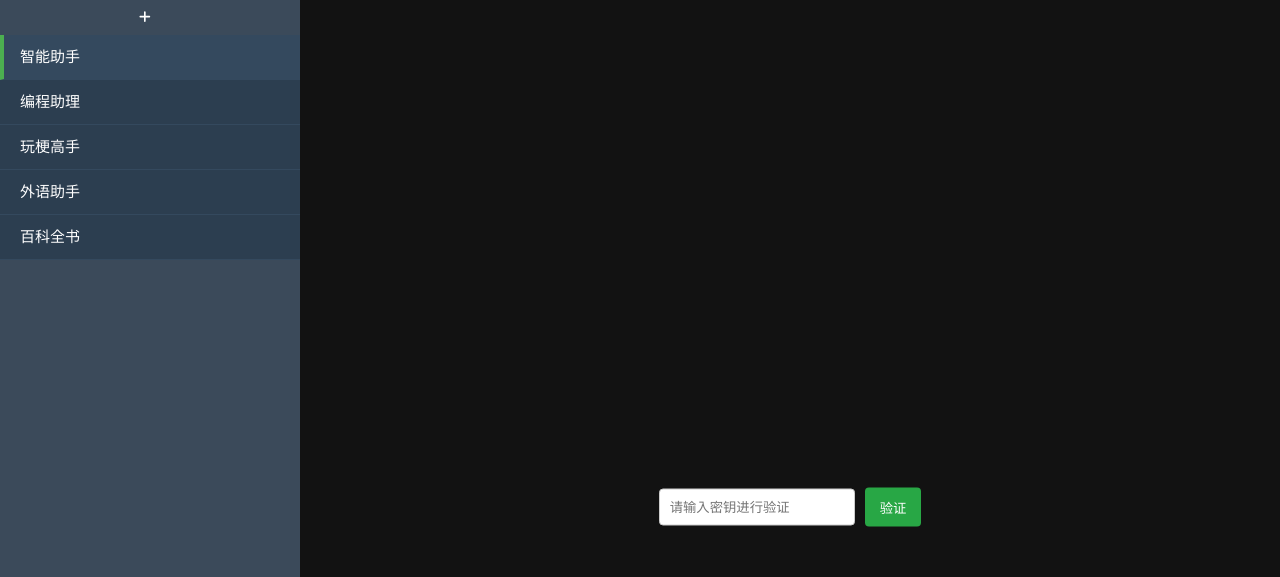
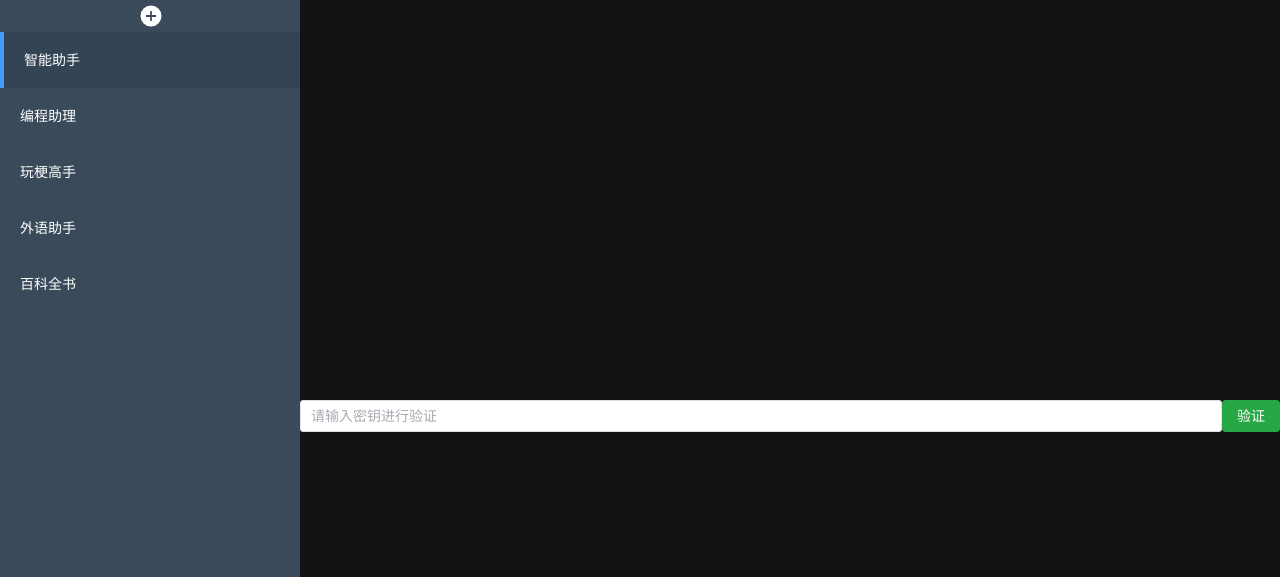
Before and after one commit to HyxiaoGe/yunchat, a Vue app: page /chat in a window 1280 px wide. Shown: the top 577 px of the page. Built offline with nearby package versions, Linux system fonts and the light colour scheme; no server answers.

Commit message:
optimized

```diff
--- a/src/assets/base.css
+++ b/src/assets/base.css
@@ -50,6 +50,28 @@
   }
 }
 
+/* 全局样式文件 styles.css 或组件内部的 <style> 区块 */
+@media (max-width: 768px) {
+  .el-button {
+    padding: 8px 10px;
+    font-size: 14px;
+  }
+
+  .el-input__inner {
+    padding: 8px 10px;
+  }
+
+  .el-row {
+    margin-bottom: 10px;
+    /* 增加行间距 */
+  }
+
+  .el-col {
+    padding: 5px;
+    /* 调整列的内边距 */
+  }
+}
+
 *,
 *::before,
 *::after {
--- a/src/styles/chat.css
+++ b/src/styles/chat.css
@@ -15,7 +15,6 @@
 
 .greeting {
     margin: 450px auto 0 auto;
-    /* 上：450px，右：自动，下：0，左：自动 */
     color: #fff;
     font-size: 30px;
 }
@@ -41,16 +40,12 @@
 
 .code-block {
     background: #282c34;
-    /* 暗色背景，代码消息 */
     color: #abb2bf;
-    /* 浅灰色文本，代码消息 */
     padding: 10px;
     border-radius: 5px;
     margin: 5px 0;
-    /* 上下边距 */
     font-family: 'Consolas', 'Monaco', 'Andale Mono', 'Ubuntu Mono', monospace;
     overflow-x: auto;
-    /* 如果代码很长，需要滚动 */
 }
 
 .fa-user,
@@ -91,11 +86,8 @@
     color: #cccccc;
     font-size: 0.75rem;
     text-align: right;
-    /* 时间戳右对齐 */
     padding-right: 15px;
-    /* 与消息文本右侧对齐，根据需要调整 */
     margin-top: 2px;
-    /* 时间戳与消息文本的间距，根据需要调整 */
 }
 
 .input-area {
@@ -105,94 +97,78 @@
     padding-bottom: 20px;
 }
 
-.input-area textarea {
-    width: 750px;
+.message-textarea {
+    outline: none;
+    width: 100%;
     min-height: 50px;
-    max-height: 220px;
-    margin-right: 10px;
+    max-height: 200px;
     padding: 10px;
     border: 1px solid #ccc;
     border-radius: 4px;
     background: #fff;
+    overflow-y: auto;
     resize: none;
-    overflow-y: auto;
+    border-color: #ccc;
+    box-shadow: none;
 }
 
 .input-area button.send-button {
+    margin-left: 15px;
     padding: 10px;
     background-color: transparent;
-    /* 使按钮透明 */
     border: none;
     cursor: pointer;
 }
 
+.input-area button.send-button:hover {
+    color:#28a745
+}
+
 .input-area button:disabled {
     background-color: #ccc;
-    /* 置灰的按钮背景色 */
     cursor: not-allowed;
-    /* 鼠标悬停时显示禁用的标志 */
 }
 
 .input-area button.clear-conversation {
     padding: 10px;
     background-color: transparent;
-    /* 使按钮透明 */
     border: none;
     cursor: pointer;
     color: #fff;
-    /* 或其他颜色 */
 }
 
 .input-area button.clear-conversation:hover {
     color: #e74c3c;
-    /* 鼠标悬停时的颜色 */
 }
 
 .input-area .fa-paper-plane {
     color: #28a745;
-    /* 图标颜色 */
     font-size: 24px;
-    /* 图标大小 */
 }
 
 .input-area button.button-disabled {
     background-color: #ccc;
-    /* 置灰的按钮背景色 */
     cursor: not-allowed;
-    /* 鼠标悬停时显示禁用的标志 */
 }
 
 .scroll-to-bottom {
     position: fixed;
     right: 2em;
-    /* 距离右侧2em */
     bottom: 2em;
-    /* 距离底部2em */
-    background-color: #28a745;
-    /* 按钮背景颜色 */
+    background-color: transparent;
     color: white;
-    /* 图标颜色 */
     border: none;
-    /* 无边框 */
     border-radius: 50%;
-    /* 圆形按钮 */
     padding: 0.5em;
-    /* 内边距 */
     cursor: pointer;
-    /* 鼠标样式 */
     display: flex;
-    /* 使用flex布局，方便居中图标 */
     justify-content: center;
-    /* 水平居中图标 */
     align-items: center;
-    /* 垂直居中图标 */
     z-index: 100;
-    /* 确保按钮位于消息列表上方 */
 }
 
-.scroll-to-bottom i {
-    font-size: 1.5em;
-    /* 图标大小 */
+.scroll-to-bottom:hover {
+    color: #28a745;
 }
 
 .verification-area {
@@ -203,14 +179,11 @@
     left: 50%;
     transform: translate(0%, 1250%);
     margin-bottom: 20px;
-    /* 与消息区域的间距 */
 }
 
 .verification-area input {
     width: 20%;
-    /* 输入框宽度 */
     margin-right: 10px;
-    /* 输入框和按钮之间的间距 */
     padding: 10px;
     border: 1px solid #ccc;
     border-radius: 4px;
@@ -221,34 +194,23 @@
     padding: 10px 15px;
     border-radius: 4px;
     background-color: #28a745;
-    /* 按钮背景颜色 */
     color: white;
     border: none;
     cursor: pointer;
     transition: background-color 0.3s ease;
-    /* 添加过渡效果 */
 }
 
 .verification-area button:hover {
     background-color: #1f7a2d;
-    /* 鼠标悬停时的背景色 */
 }
 
 .file-upload-icon {
-cursor: pointer;
-    margin-right: 10px;
-    font-size: 24px;
-    color: #4CAF50;
-    background-color: #f0f0f0;
-    border-radius: 50%;
-    padding: 5px;
-    /* 增加填充，使背景更圆 */
-    box-shadow: 0 2px 4px rgba(0, 0, 0, 0.2);
-    /* 添加阴影效果 */
-    transition: background-color 0.3s, color 0.3s;
+    background-color: transparent;
+    border: none;
+    cursor: pointer;
+    color: #fff;
 }
 
 .file-upload-icon:hover {
-    background-color: #5a5a5a;
-    color: #ffffff;
+    color:#007bff;
 }
--- a/src/views/ChatView.vue
+++ b/src/views/ChatView.vue
@@ -361,8 +361,8 @@ export default {
         您好！有什么可以帮助你的吗？
       </div>
       <div v-if="!isVerified" class="verification-area">
-        <input v-model="verificationKey" placeholder="请输入密钥进行验证" />
-        <button @click="verifyKey">验证</button>
+        <el-input v-model="verificationKey" placeholder="请输入密钥进行验证"></el-input>
+        <el-button type="primary" @click="verifyKey">验证</el-button>
       </div>
       <div class="messages" ref="messagesContainer">
         <div v-for="(msg, index) in conversation" :key="index" :class="['message', msg.role]">
@@ -377,32 +377,52 @@ export default {
           <div v-else class="text" v-html="renderMarkdown(msg.content)"></div>
           <div class="timestamp" v-if="msg.role === 'user'">{{ formatTime(msg.time) }}</div>
         </div>
-        <button v-show="showScrollButton" @click="scrollToBottom" class="scroll-to-bottom">
-          <i class="fas fa-arrow-down"></i>
-        </button>
+        <el-button
+          type="primary"
+          v-show="showScrollButton"
+          class="scroll-to-bottom"
+          style="font-size: 24px"
+          icon="Bottom"
+          @click="scrollToBottom"
+        />
       </div>
       <div v-if="isVerified">
         <div class="input-area">
-          <button class="file-upload-icon" @click="triggerFileUpload">
-            <i class="fa-solid fa-upload"></i>
-          </button>
+          <el-tooltip content="上传文件" placement="top">
+            <el-button
+              type="primary"
+              class="file-upload-icon"
+              style="font-size: 24px"
+              icon="UploadFilled"
+              @click="triggerFileUpload"
+            />
+          </el-tooltip>
           <input type="file" ref="fileInput" @change="handleFileUpload" style="display: none" />
-          <textarea
-            type="text"
+          <el-input
+            type="textarea"
+            class="message-textarea"
             v-model="userMessage"
             placeholder="请输入文本"
-            @keyup.enter.exact="sendMessage"
-          ></textarea>
-          <button
-            :disabled="!userMessage.trim() && !uploadedFile"
+            style="width: 40%"
+            autosize
+          />
+          <el-button
+            type="success"
+            icon="Promotion"
             @click="sendMessage"
             class="send-button"
-          >
-            <i class="fas fa-paper-plane"></i>
-          </button>
-          <button @click="clearConversation" class="clear-conversation">
-            <i class="fas fa-eraser"></i> 清空上下文
-          </button>
+            style="font-size: 24px"
+            :disabled="!userMessage.trim() && !uploadedFile"
+          />
+          <el-tooltip content="清空上下文" placement="top">
+            <el-button
+              style="font-size: 24px"
+              type="primary"
+              class="clear-conversation"
+              icon="Delete"
+              @click="clearConversation"
+            />
+          </el-tooltip>
         </div>
       </div>
     </div>
--- a/src/views/SidebarView.vue
+++ b/src/views/SidebarView.vue
@@ -1,33 +1,40 @@
 <template>
   <div class="sidebar-container">
-    <button class="add-session" @click="addSession">
-      <i class="fa-solid fa-plus"></i>
-    </button>
-    <div class="toggle-icon" @click="toggleSidebar">
-      <!-- <i
-        class="fa-solid"
-        :class="isCollapsed ? 'fa-solid fa-chevron-right' : 'fa-solid fa-chevron-left'"
-      ></i> -->
-    </div>
-    <div class="sidebar" :class="{ 'is-collapsed': isCollapsed }">
-      <ul class="session-list">
-        <li
+    <el-tooltip content="添加新会话" placement="top">
+      <el-button
+        icon="CirclePlusFilled"
+        style="font-size: 24px"
+        class="add-session"
+        @click="addSession"
+      />
+    </el-tooltip>
+    <el-menu
+      class="el-menu"
+      :collapse="isCollapsed"
+      :default-active="activeSessionId"
+      background-color="#3b4a5a"
+      text-color="#fff"
+      active-text-color="#4caf50"
+    >
+      <el-menu-item
         v-for="session in sessions"
         :key="session.id"
+        :index="session.id"
         @click="selectSession(session.id)"
-          :class="{ active: session.id === activeSessionId }"
+        class="session-item"
       >
         {{ session.name }}
-          <span
+        <el-button
           v-if="session.id > 6"
+          icon="Delete"
           class="delete-icon"
-            @click="deleteSession(session.id, $event)"
+          type="text"
+          @click.stop="deleteSession(session.id)"
+          v-show="activeSessionId === session.id"
         >
-            <i class="fa-solid fa-trash-can"></i>
-          </span>
-        </li>
-      </ul>
-    </div>
+        </el-button>
+      </el-menu-item>
+    </el-menu>
   </div>
 </template>
 
@@ -41,23 +48,16 @@ export default {
     activeSessionId: Number
   },
   data() {
-    return {
-      hover: false,
-      isCollapsed: false // 默认为展开状态
-    }
+    return {}
   },
   methods: {
-    toggleSidebar() {
-      this.isCollapsed = !this.isCollapsed
-    },
     selectSession(sessionId) {
       this.$emit('set-active-session', sessionId)
     },
     addSession() {
       this.$emit('add-new-session')
     },
-    deleteSession(sessionId, event) {
-      event.stopPropagation()
+    deleteSession(sessionId) {
       if (window.confirm('确定要删除这个会话吗？')) {
         this.$emit('delete-session', sessionId)
       }
@@ -68,7 +68,7 @@ export default {
 
 <style scoped>
 .sidebar-container {
-  position: relative; /* 确保子元素的绝对定位以此为参照 */
+  position: relative;
   background-color: #3b4a5a;
 }
 .sidebar-container:hover .toggle-icon {
@@ -76,36 +76,16 @@ export default {
 }
 
 .active {
-  outline: 2px solid #2c3e50; /* 选中项的样式 */
+  outline: 2px solid #2c3e50;
 }
 
-.toggle-icon {
-  position: absolute; /* 定位到sidebar的左侧 */
-  top: 50%; /* 调整到适当位置 */
-  left: 500; /* 当sidebar折叠时显示在侧边栏外侧 */
-  z-index: 100; /* 确保图标在侧边栏之上 */
-  width: 30px; /* 图标区域大小，确保有足够点击区域 */
-  height: 30px;
-  display: flex;
-  align-items: center;
-  justify-content: center;
-  cursor: pointer;
-  color: white; /* 图标颜色 */
-  opacity: 0.2;
-  transition: opacity 0.3s;
-}
-.sidebar.is-collapsed + .toggle-icon {
-  left: 0; /* 当sidebar展开时不显示图标 */
-}
-.sidebar {
+.el-menu {
   width: 300px;
   background-color: #3b4a5a;
   color: white;
   transition: width 0.3s;
   overflow-x: hidden;
-}
-.is-collapsed {
-  width: 0; /* 收起时宽度为0 */
+  border-right: none;
 }
 .session-list {
   background-color: #2c3e50;
@@ -121,43 +101,68 @@ export default {
     box-shadow 0.3s;
 }
 .session-list li:hover {
-  background-color: #34495e; /* 鼠标悬停时的背景色 */
-  box-shadow: 0 2px 5px rgba(0, 0, 0, 0.2); /* 添加轮廓阴影效果 */
+  background-color: #34495e;
+  box-shadow: 0 2px 5px rgba(0, 0, 0, 0.2);
 }
 
-/* 设置选中会话的样式 */
 .session-list li.active {
-  background-color: #34495e; /* 选中项的背景颜色 */
-  color: white; /* 选中项的文字颜色 */
+  background-color: #34495e;
+  color: white;
   border-left: 4px solid #4caf50;
   padding-left: 16px;
+}
+
+.session-item {
+  display: flex;
+  justify-content: space-between;
+  align-items: center;
+  border: none;
+}
+
+.session-item:hover .delete-icon,
+.session-item.active .delete-icon {
+  display: block;
+}
+
+.el-menu-item.is-active {
+  border-left: 4px solid #409eff;
+  background-color: #334455;
+  color: white;
+}
+
+.el-menu-item:hover {
+  background-color: #2c3e50;
 }
 
 .add-session {
   padding: 10px;
   margin-left: 43%;
-  background-color: transparent; /* 使按钮透明 */
+  background-color: transparent;
   border: none;
   cursor: pointer;
-  color: #fff; /* 或其他颜色 */
+  color: #fff;
 }
 
 .add-session:hover {
-  color: #3ce767; /* 鼠标悬停时的颜色 */
+  color: #3ce767;
 }
 
 .delete-icon {
+  display: none;
   cursor: pointer;
-  margin-left: 10px;
-  opacity: 0;
+  margin-left: auto;
   transition: opacity 0.3s ease;
+  background-color: transparent;
 }
 
-/* 确保图标对齐 */
+.delete-icon:hover {
+  color: brown;
+}
+
 .session-list li {
   display: flex;
-  align-items: center; /* 垂直居中 */
-  justify-content: space-between; /* 左侧会话名称和右侧删除图标分布在两侧 */
+  align-items: center;
+  justify-content: space-between;
 }
 
 .session-list li:hover .delete-icon {
```
Lines whose indentation alone changed are shown as unchanged.
